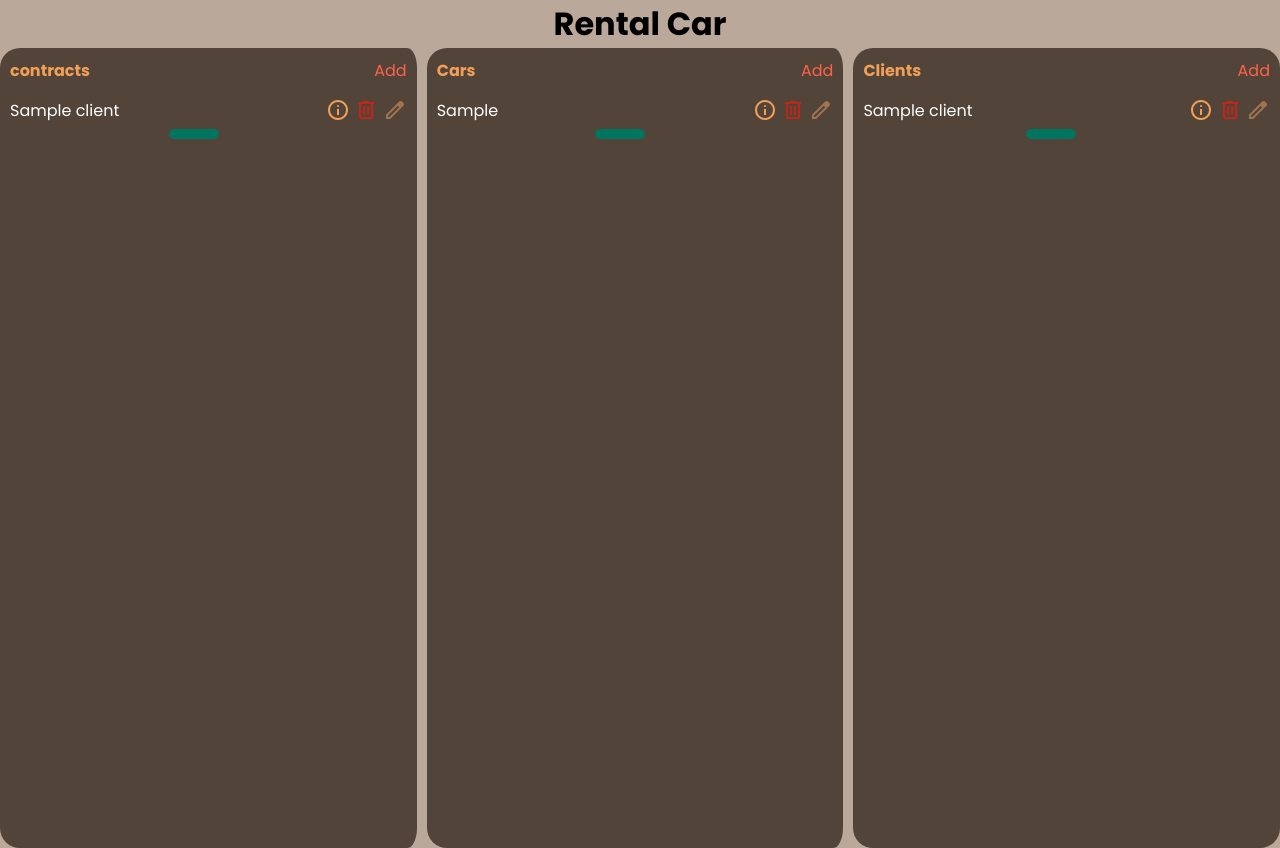
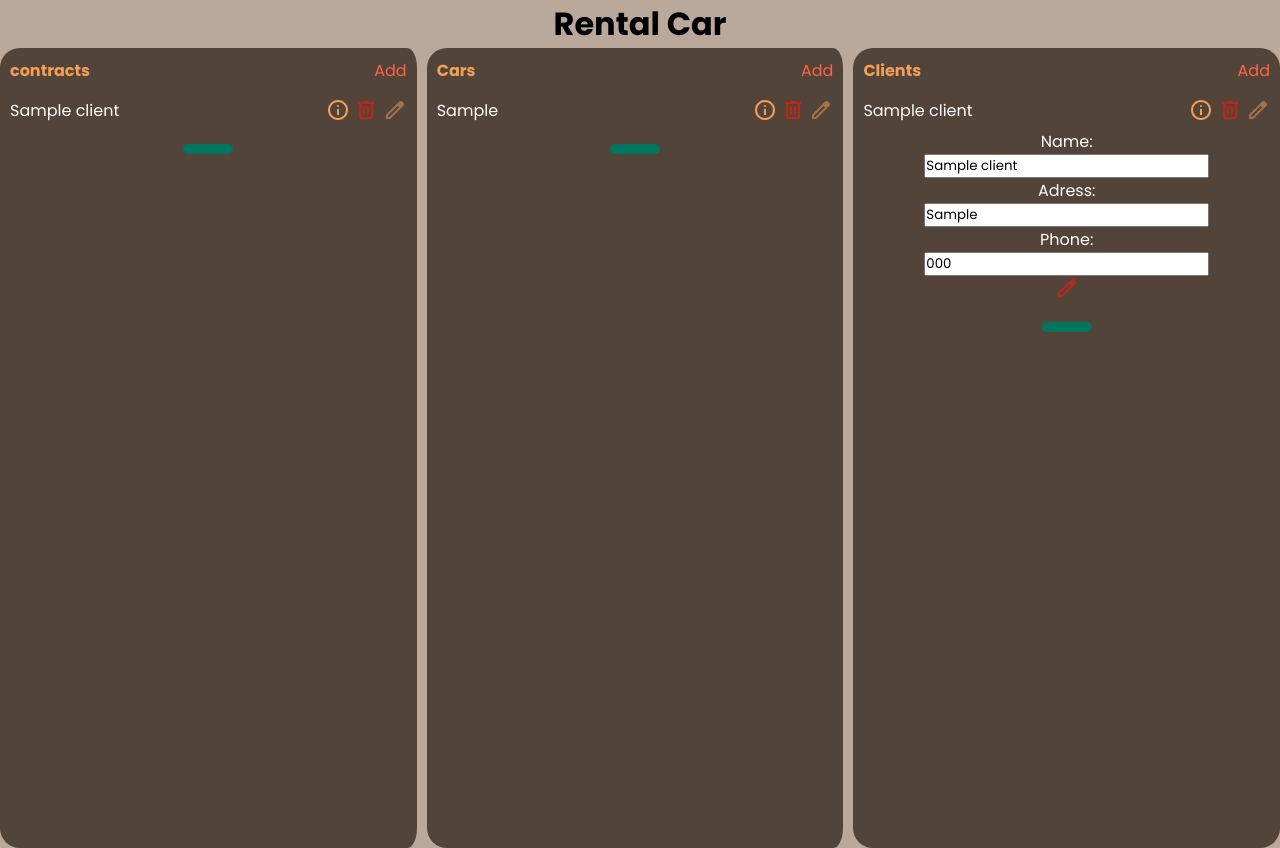
Before and after one commit to hamideddinemouad/Car-Rental-Software, a PHP site: page / in a window 1280 px wide. Run offline with PHP 8.4, Linux system fonts and the light colour scheme; tables that the repository leaves empty or names only in its code hold one stand-in row (values such as "Sample post"); data that the repository does not hold is empty.

Commit message:
styled some things didn't start edit cars function yet

```diff
--- a/database.php
+++ b/database.php
@@ -45,8 +45,10 @@ function rendercontracts($db)
                 <span>Car: {$contract['plate_c']}</span>
             </div>
         </div>
+
+        </div>
         <div class='theline'></div>
-        </div>";
+        ";
     }
 }
 function rendercars($db)
@@ -77,8 +79,8 @@ function rendercars($db)
     <div class='to-hide'>
         <span>Purchase date: {$car['purchase_date']}</span>
     </div>
-    <div class='theline'></div>
-</div>";
+    </div>
+<div class='theline'></div>";
     }
 }
 function renderclients($db)
@@ -102,23 +104,25 @@ function renderclients($db)
             </span>
             <span class='editspan'>
             <button class='editbuttonevent'><span ><img src='images/edit.svg' alt=''></span></button>
-            <form id='editclientform' action='forms/form_handler.php' method='post'>
+            </span>
+        </div>
+    </div>
+    <div>
+        <form id='editclientform' style='width: 100%' action='forms/form_handler.php' method='post'>
             <input type='hidden' value='editclient' name='form-type'>
             <input type='hidden' value='{$client['name']}' name='previousclientnameedit'>
 
-                <label for='clientnameedit'></label>
+            <label for='clientnameedit'>Name:</label>
             <input type='text' id='clientnameedit'  name='clientnameedit' required maxlength='50' value='{$client['name']}'>
 
-                <label for='clientadressedit'></label>
+            <label for='clientadressedit'>Adress:</label>
             <input type='text' id='clientadressedit' name='clientadressedit' required maxlength='50' value='{$client['adress']}'>
 
-                <label for='clientphonedit'></label>
+            <label for='clientphonedit'>Phone:</label>
             <input type='text' id='clientphoneedit' name='clientphonedit' required maxlength='50' value='{$client['phone']}'>
 
             <button type='submit'><span class='editspan'><img src='images/edit_final.svg' alt=''></span></button>
         </form>
-            </span>
-        </div>
         </div>
          <div class='to-hide'>
             <span>Adress: {$client['adress']}</span>
@@ -126,8 +130,9 @@ function renderclients($db)
          <div class='to-hide'>
             <span>Phone: {$client['phone']}</span>
         </div>
-        <div class='theline'></div>
-    </div>";
+
+    </div>
+    <div class='theline'></div>";
     }
 }
 function accessdb()
--- a/script.js
+++ b/script.js
@@ -47,18 +47,18 @@ plusContract.addEventListener("click", ()=>
     })
 let editclientform = document.querySelector("#editclientform");
 let editbuttons = document.querySelectorAll(".editbuttonevent");
-console.log(editclientform);
+// console.log(editclientform);
 // console.log(editbutton);
 editbuttons.forEach(edit=> {
     edit.addEventListener("click", ()=>
         {
-            if (edit.nextElementSibling.style.display === "inline")
+            if (edit.closest(".name-icon").nextElementSibling.querySelector("form").style.display === "flex")
             {
-                edit.nextElementSibling.style.display = "none"
+                edit.closest(".name-icon").nextElementSibling.querySelector("form").style.display = "none"
             }
             else
             {
-                edit.nextElementSibling.style.display = "inline";
+                edit.closest(".name-icon").nextElementSibling.querySelector("form").style.display = "flex";
             }
         })
 })
--- a/style.css
+++ b/style.css
@@ -24,6 +24,7 @@ option
         flex-direction: column;
         align-items: center;
     }
+
 }
 main
 {
@@ -46,6 +47,13 @@ main
     flex-direction: column;
     gap: 15px;
     /* align-items: center; */
+}
+@media (max-width: 600px)
+{
+.clients, .cars, .contracts
+{
+    width: 100%;
+}
 }
 .contracts, .cars
 {
@@ -76,6 +84,10 @@ form
     justify-content: center;
     align-items: center;
     /* display: none; */
+}
+form input
+{
+    width: 70%;
 }
 button
 {
@@ -124,9 +136,10 @@ img
     height: 10px;
     width: 50px;
     border-radius: 7px;
-    position: relative;
-    right: 30%;
-    left: 40%;
+    align-self: center;
+    /* position: relative; */
+    /* right: 50%; */
+    /* left: 50%; */
     /* border: #F29F58 10px; */
 }
 .namespan
@@ -150,15 +163,25 @@ border: none;
 background: none;
 cursor: pointer;
 }
-#editclientform
+#editclientform button
 {
     display: none;
-}
-#editform button, .editspan button
-{
-    all: unset; /* Resets all styles */
+    all: unset;
     padding: 0;
     border: none;
     background: none;
     cursor: pointer;
 }
+#editform button, .editspan button
+{
+    all: unset;
+    padding: 0;
+    border: none;
+    background: none;
+    cursor: pointer;
+}
+#editclientform
+{
+    display: flex;
+    /* justify-content: flex-start; */
+}
```
Also changed, not shown: index.html (+20 -16 lines). Lines whose indentation alone changed are shown as unchanged.
